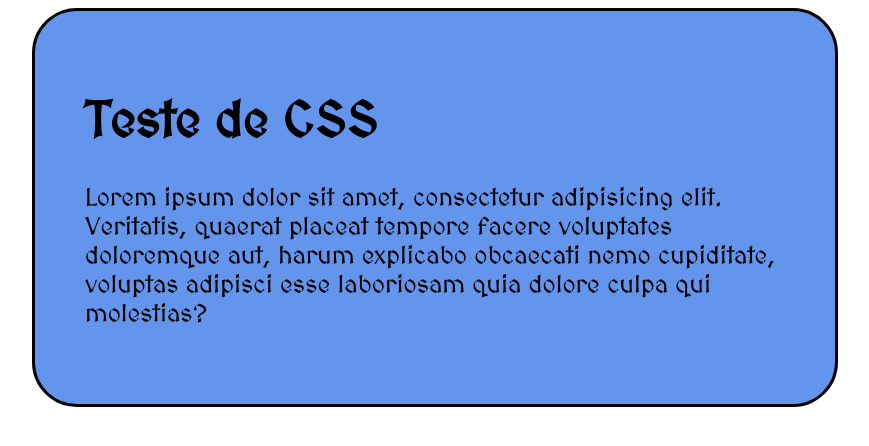
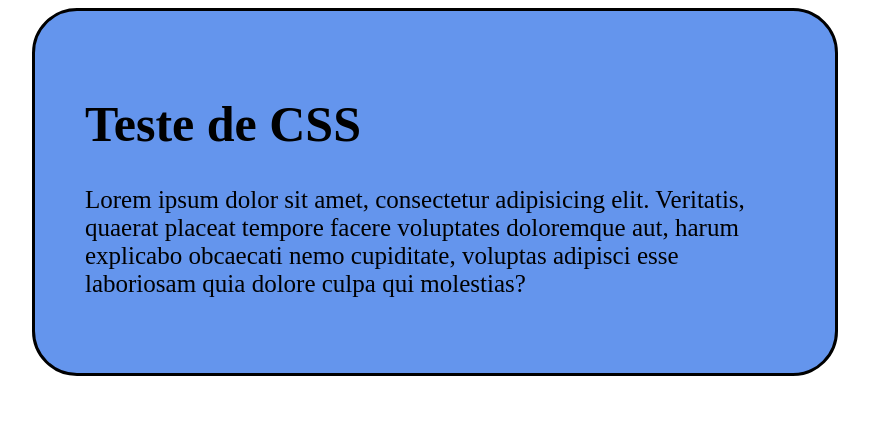
Before and after one commit to Gabriel-Oliviera42/Aula-16-03-CSS, a plain HTML site: page index.html in a window 1280 px wide. Shown: the whole page, without its empty margins (205-1074 px from the left). Drawn offline with Linux system fonts and the light colour scheme.

Commit message:
Update index.html

```diff
--- a/index.html
+++ b/index.html
@@ -13,6 +13,7 @@
             font-family: MedievalSharp;
             font-size: 25px;
             background-color: cornflowerblue;
+            font-family: Sono;
         }
     </style>
     <link rel="preconnect" href="https://fonts.googleapis.com">
```
